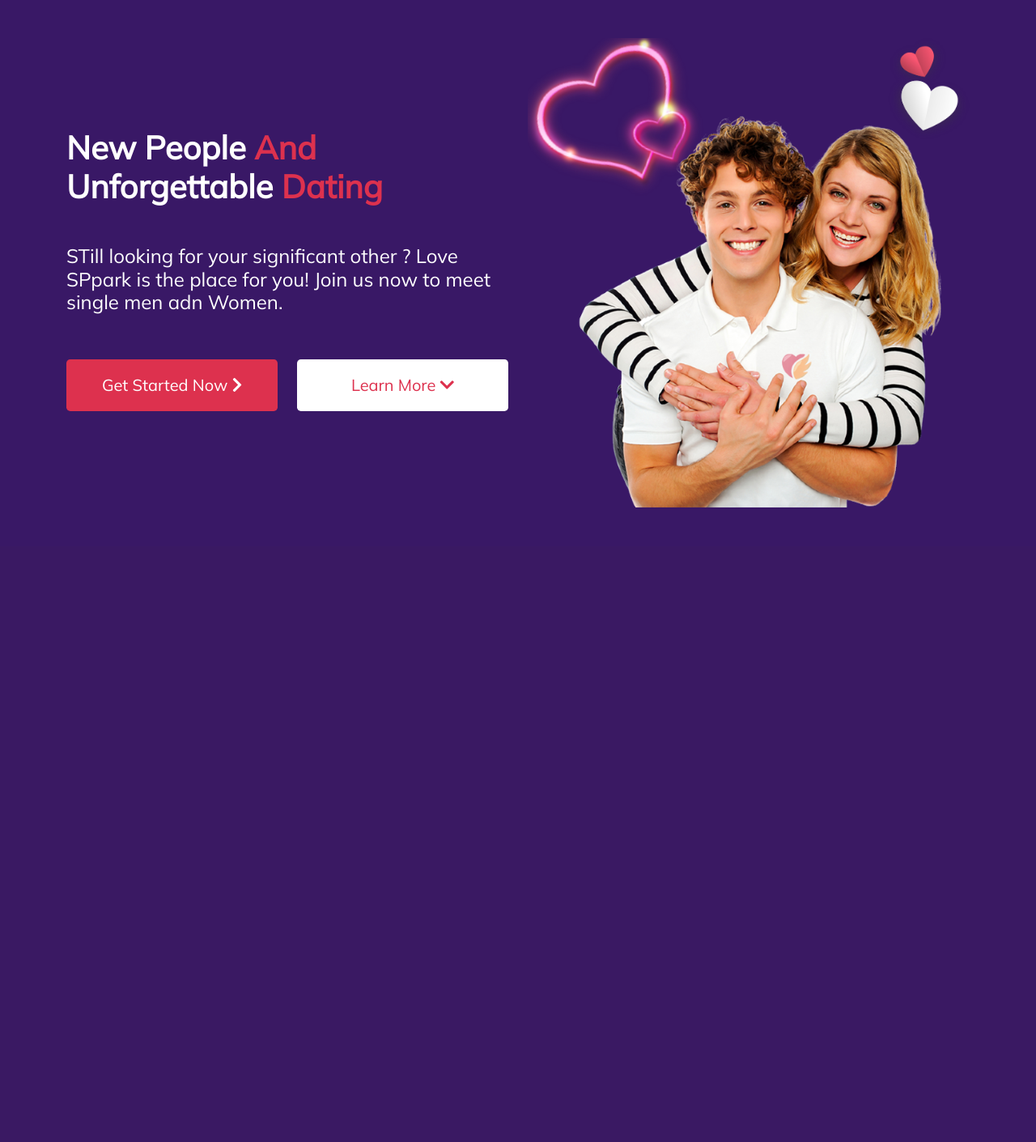
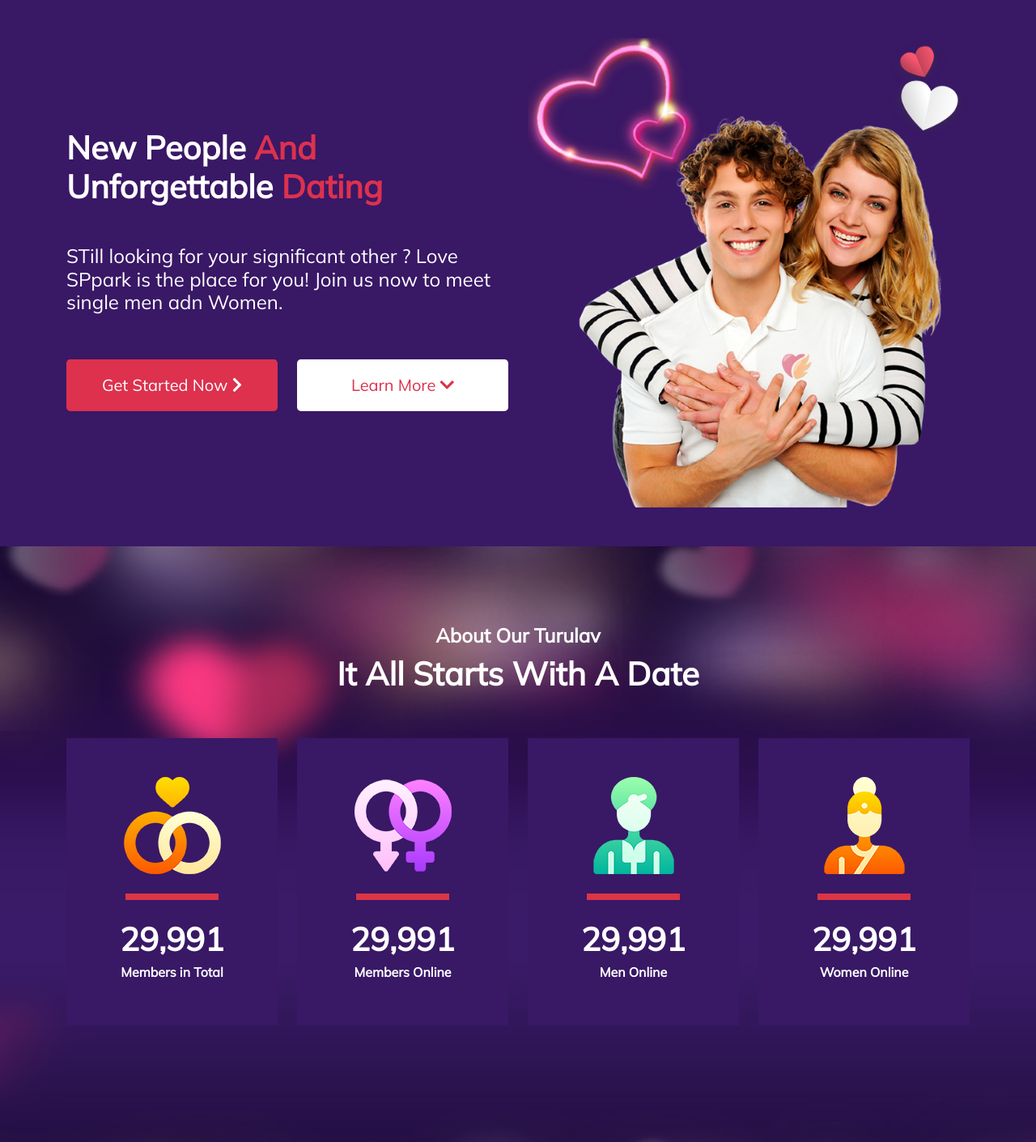
Before and after one commit to J1M-RYAN/CS4116, a PHP site: page /index.html in a window 1280 px wide. Shown: the part 127-1538 px from the top of the page at 81% size. Before the commit the page ends 754 px from the top, so only its background shows below. Run offline with PHP 8.4, Linux system fonts and the light colour scheme.

Commit message:
data section added on homepage

```diff
--- a/assets/css/main.css
+++ b/assets/css/main.css
@@ -30,9 +30,18 @@ body {
     margin-left: 6px;
 }
 /* / Utilities */
+
 /* Navbar */
 .nav-link {
     color: white !important;
     font-weight: bold;
 }
 /* / Navbar */
+
+.bg-about {
+    background-image: url(./../images/bg.jpg);
+}
+
+.bg-how-does-it-work {
+    background-image: url(./../images/bg-globe.png);
+}
--- a/index.html
+++ b/index.html
@@ -106,3 +106,64 @@
         </div>
     </div>
     <!-- / Hero -->
+
+
+    <!-- Data Section -->
+    <div class="container-fluid bg-about py-5">
+        <div class="container py-5">
+            <p class="text-center h4 text-white fw-bold">About Our Turulav</p>
+            <p class="text-center h1 text-white fw-bold">It All Starts With A Date</p>
+
+            <div class="row py-5">
+                <div class="col-md-3">
+                    <div class="feature bg-main p-3 py-5">
+                        <div class="text-center">
+                            <img src="./assets/images/01.png" class="img-fluid">
+                        </div>
+                        <div class="d-flex justify-content-center mt-4">
+                            <div class="w-50 py-1 bg-danger"></div>
+                        </div>
+                        <p class="text-center h1 fw-bold text-white mt-4">29,991</p>
+                        <p class="text-center h6 text-white fw-bold">Members in Total</p>
+                    </div>
+                </div>
+                <div class="col-md-3">
+                    <div class="feature bg-main p-3 py-5">
+                        <div class="text-center">
+                            <img src="./assets/images/02.png" class="img-fluid">
+                        </div>
+                        <div class="d-flex justify-content-center mt-4">
+                            <div class="w-50 py-1 bg-danger"></div>
+                        </div>
+                        <p class="text-center h1 fw-bold text-white mt-4">29,991</p>
+                        <p class="text-center h6 text-white fw-bold">Members Online</p>
+                    </div>
+                </div>
+                <div class="col-md-3">
+                    <div class="feature bg-main p-3 py-5">
+                        <div class="text-center">
+                            <img src="./assets/images/03.png" class="img-fluid">
+                        </div>
+                        <div class="d-flex justify-content-center mt-4">
+                            <div class="w-50 py-1 bg-danger"></div>
+                        </div>
+                        <p class="text-center h1 fw-bold text-white mt-4">29,991</p>
+                        <p class="text-center h6 text-white fw-bold">Men Online</p>
+                    </div>
+                </div>
+                <div class="col-md-3">
+                    <div class="feature bg-main p-3 py-5">
+                        <div class="text-center">
+                            <img src="./assets/images/04.png" class="img-fluid">
+                        </div>
+                        <div class="d-flex justify-content-center mt-4">
+                            <div class="w-50 py-1 bg-danger"></div>
+                        </div>
+                        <p class="text-center h1 fw-bold text-white mt-4">29,991</p>
+                        <p class="text-center h6 text-white fw-bold">Women Online</p>
+                    </div>
+                </div>
+            </div>
+        </div>
+    </div>
+    <!-- / Data Section -->
```
